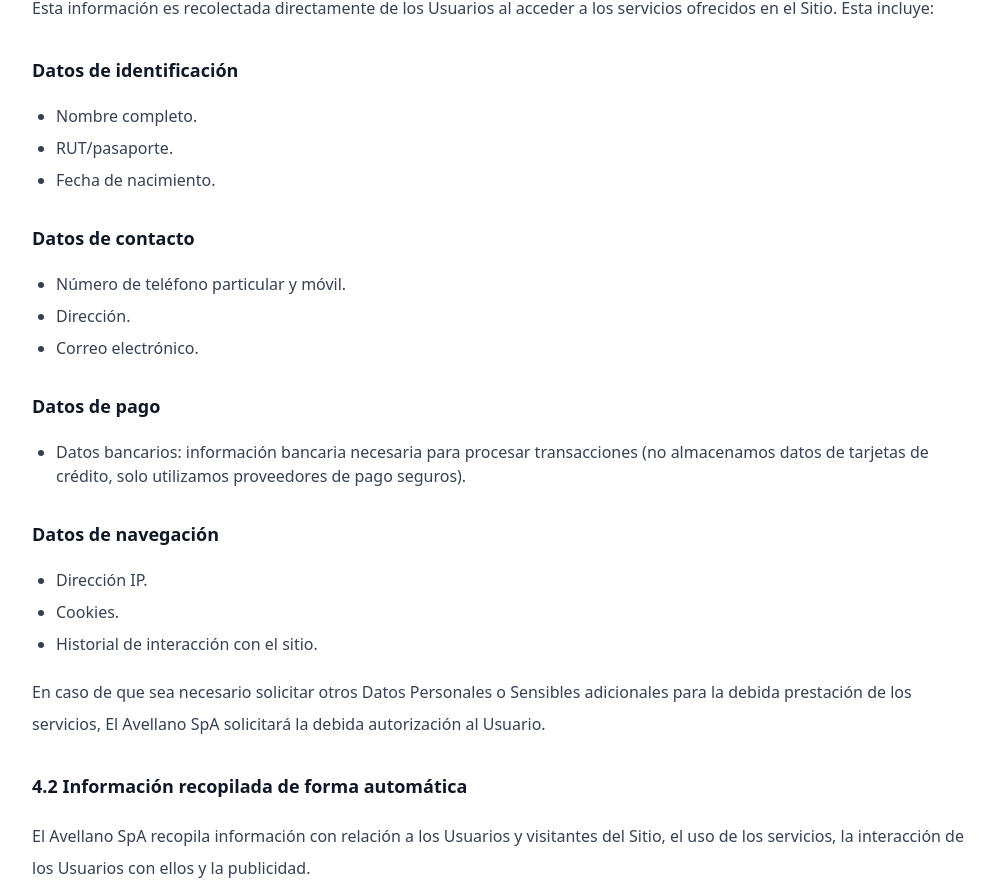
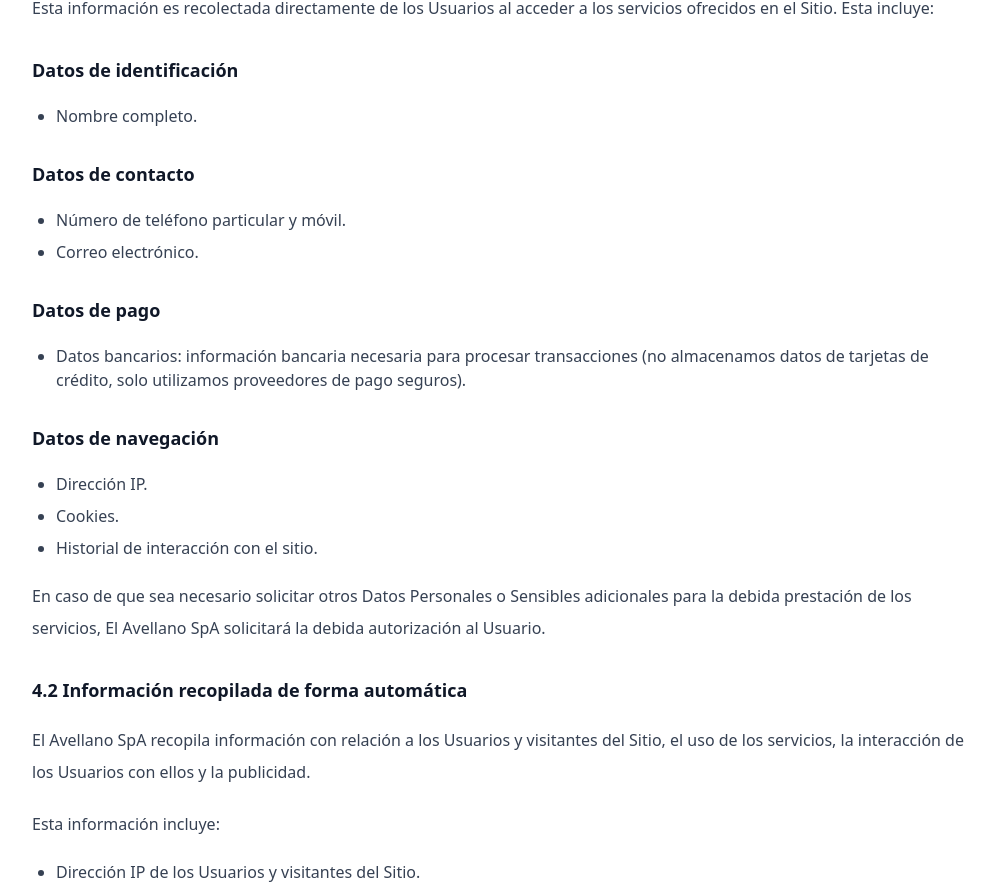
Before and after one commit to DionnellGT/elAvellano, a React (Vite) app: page /politica-de-privacidad in a window 1280 px wide. Shown: the part 2836-3732 px from the top of the page, without its empty margins (136-1131 px from the left). Built offline with nearby package versions, Linux system fonts and the light colour scheme; no server answers.

Commit message:
refactor: remove unnecessary personal data fields from information collection section

```diff
--- a/src/data/politicasprivacidad/04-recopilacionDeLaInformacion.ts
+++ b/src/data/politicasprivacidad/04-recopilacionDeLaInformacion.ts
@@ -33,15 +33,12 @@
 
     list([
       "Nombre completo.",
-      "RUT/pasaporte.",
-      "Fecha de nacimiento.",
     ]),
 
     subtitle("Datos de contacto"),
 
     list([
       "Número de teléfono particular y móvil.",
-      "Dirección.",
       "Correo electrónico.",
     ]),
 
```
